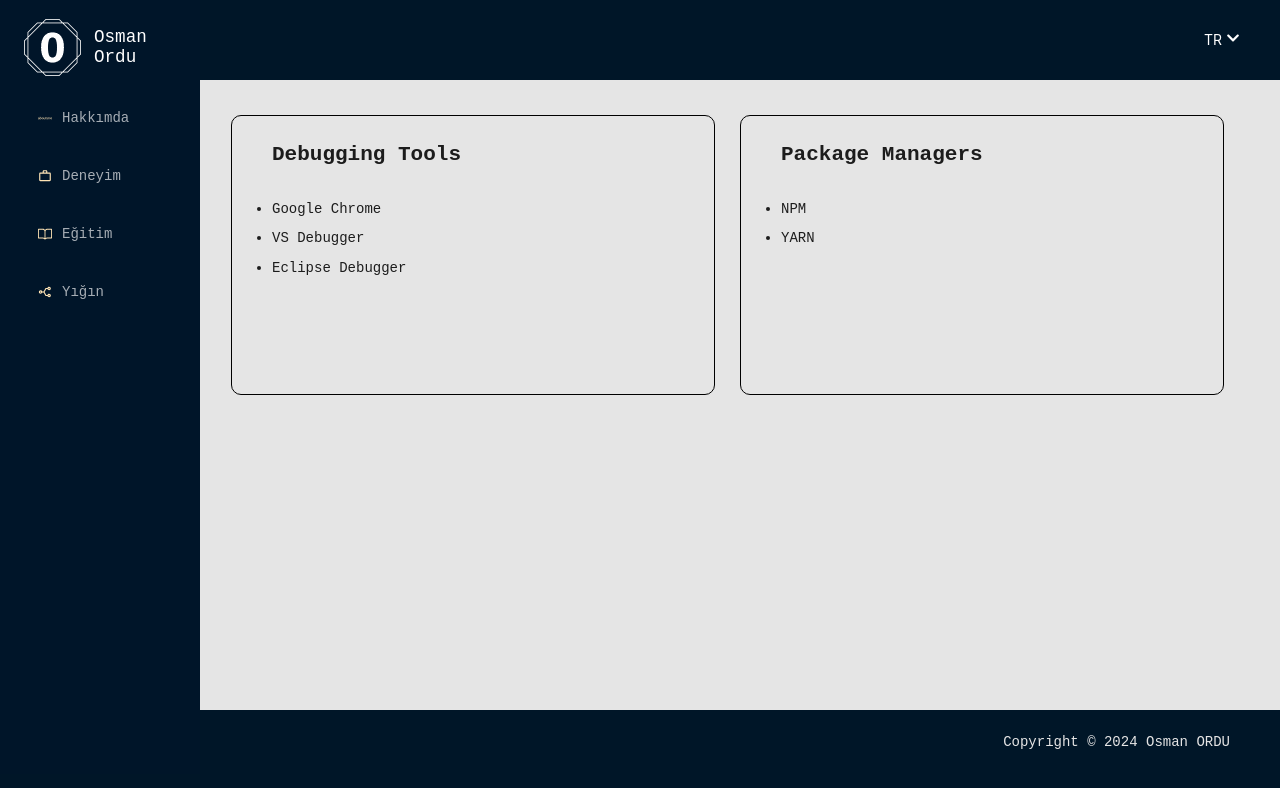
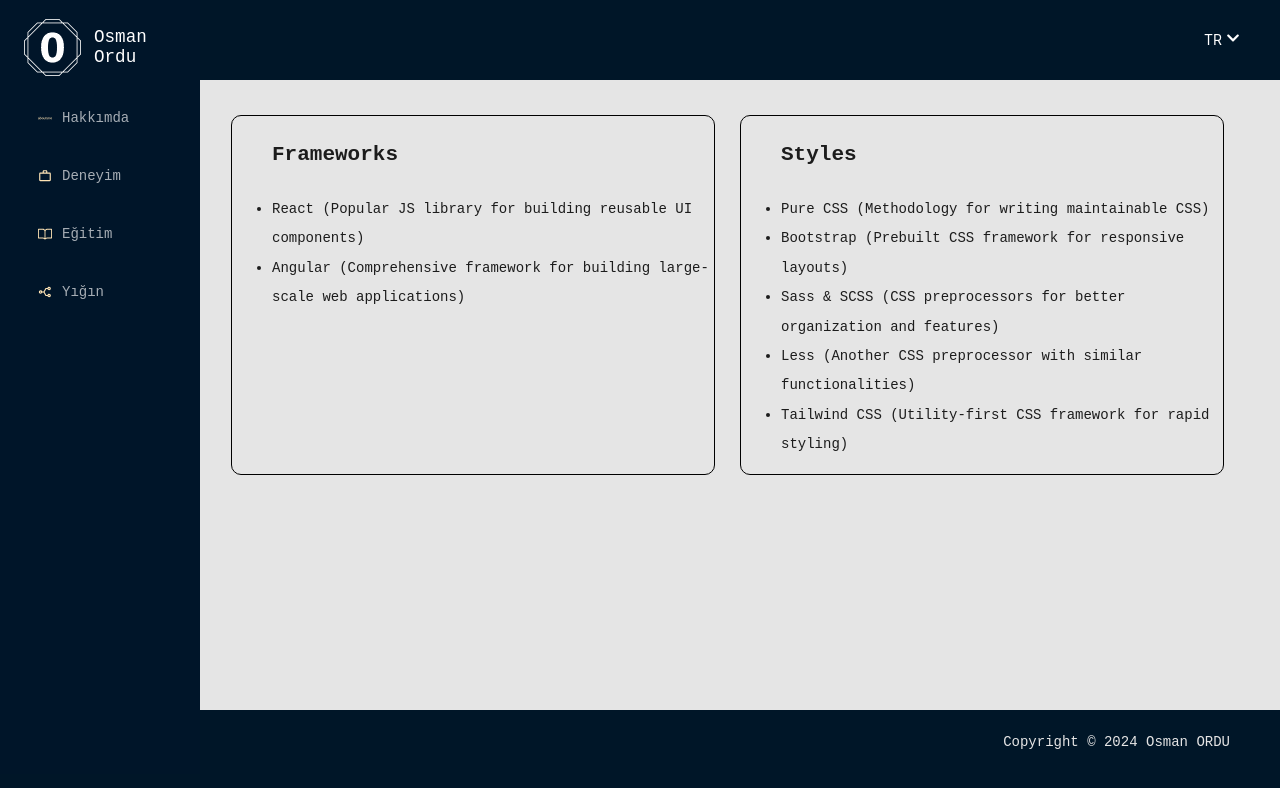
Before and after one commit to Osman-ordu/porfolio, a React (Vite) app: page /stack in a window 1280 px wide. Shown: the top 788 px of the page. Built offline with nearby package versions, Linux system fonts and the light colour scheme; a web font is replaced by a local one.

Commit message:
Stack page improvements

```diff
--- a/src/pages/stack/index.jsx
+++ b/src/pages/stack/index.jsx
@@ -4,46 +4,101 @@ import styles from './styles.module.scss'
 const Stack = () => {
   const techStackData = [
     {
-      id:'ides',
-      title:'IDEs',
-      techs:['Visual Studio','Visual Studio Code','Eclipse'],
+      id: 'programming-languages',
+      title: 'Programming Languages',
+      techs: [
+        'JavaScript (Core for frontend functionality)',
+        'TypeScript (Superset of JS for stronger typing and maintainability)',
+        'Node.js (JavaScript runtime environment for server-side scripting)',
+      ],
     },
     {
-      id:'version-control-systems',
-      title:'Version Control Systems',
-      techs:['Git','Subversion'],
+      id: 'libraries',
+      title: 'Libraries',
+      techs: [
+        'jQuery (Popular library for DOM manipulation and event handling)',
+        'Mustache (Templating library for generating HTML from data)',
+        'DevExtreme (Comprehensive UI component library)',
+        'Ant Design (React UI component library with a rich set of components)',
+        'Redux (State management library for predictable state updates)',
+        'I18n (Internationalization libraries for language support)',
+        'Formik (Form handling library for validation and form management)',
+        'Yup (Schema validation library for data integrity)',
+        'Socket.io (Real-time communication library for bidirectional data flow)',
+      ],
     },
     {
-      id:'debugging-tools',
-      title:'Debugging Tools',
-      techs:['Google Chrome','VS Debugger','Eclipse Debugger'],
+      id: 'frameworks',
+      title: 'Frameworks',
+      techs: [
+        'React (Popular JS library for building reusable UI components)',
+        'Angular (Comprehensive framework for building large-scale web applications)',
+      ],
     },
     {
-      id:'package-managers',
-      title:'Package Managers',
-      techs:['NPM','YARN'],
+      id: 'styles',
+      title: 'Styles',
+      techs: [
+        'Pure CSS (Methodology for writing maintainable CSS)',
+        'Bootstrap (Prebuilt CSS framework for responsive layouts)',
+        'Sass & SCSS (CSS preprocessors for better organization and features)',
+        'Less (Another CSS preprocessor with similar functionalities)',
+        'Tailwind CSS (Utility-first CSS framework for rapid styling)',
+      ],
     },
     {
-      id:'operating-systems',
-      title:'Operating Systems',
-      techs:['Windows','Macos'],
+      id: 'ides',
+      title: 'IDEs (Integrated Development Environments)',
+      techs: [
+        'Visual Studio (Popular IDE for various programming languages)',
+        'Visual Studio Code (Lightweight and customizable code editor)',
+        'Eclipse (Open-source IDE for Java and other languages)',
+      ],
     },
     {
-      id:'programming-languages',
-      title:'Programming Languages',
-      techs:['Javascript','Typescript','Nodejs','Java',],
+      id: 'version-control-systems',
+      title: 'Version Control Systems',
+      techs: ['Git (Most popular version control system for tracking code changes)'],
     },
     {
-      id:'frameworks',
-      title:'frameworks',
-      techs:['React','Angular'],
+      id: 'version-control-repositories',
+      title: 'Version Control Repositories',
+      techs: [
+        'GitHub (Popular cloud-based Git hosting service)',
+        'Bitbucket (Another Git hosting service with team collaboration features)',
+      ],
     },
     {
-      id:'styles',
-      title:'Styles',
-      techs:['Pure-css','Bootstrap','Sass & Scss','Less','Ant Design','Material UI','Tailwind.css'],
+      id: 'debugging-tools',
+      title: 'Debugging Tools',
+      techs: [
+        'Google Chrome DevTools (Built-in browser developer tools for inspecting and debugging)',
+        'VS Debugger (Debugging functionality within Visual Studio)',
+        'Eclipse Debugger (Debugging functionality within Eclipse)',
+      ],
+    },
+    {
+      id: 'package-managers',
+      title: 'Package Managers',
+      techs: [
+        'NPM (Node Package Manager for installing JavaScript packages)',
+        'Yarn (Alternative package manager with advanced features)',
+      ],
+    },
+    {
+      id: 'analytics-tools',
+      title: 'Analytics Tools',
+      techs: [
+        'Google Analytics (Popular web analytics tool for tracking user behavior)',
+      ],
+    },
+    {
+      id: 'operating-systems',
+      title: 'Operating Systems',
+      techs: ['Windows, macOS (Popular choices for frontend development)'],
     },
   ];
+
   return (
     <section className={styles['c-stack']}>
       <CSlider>
--- a/src/pages/stack/styles.module.scss
+++ b/src/pages/stack/styles.module.scss
@@ -7,6 +7,6 @@
         max-width: 95%;
         border: 1px solid #000;
         border-radius: 10px;
-        height: 35vh;
+        height: 45vh;
     }
 }
```
